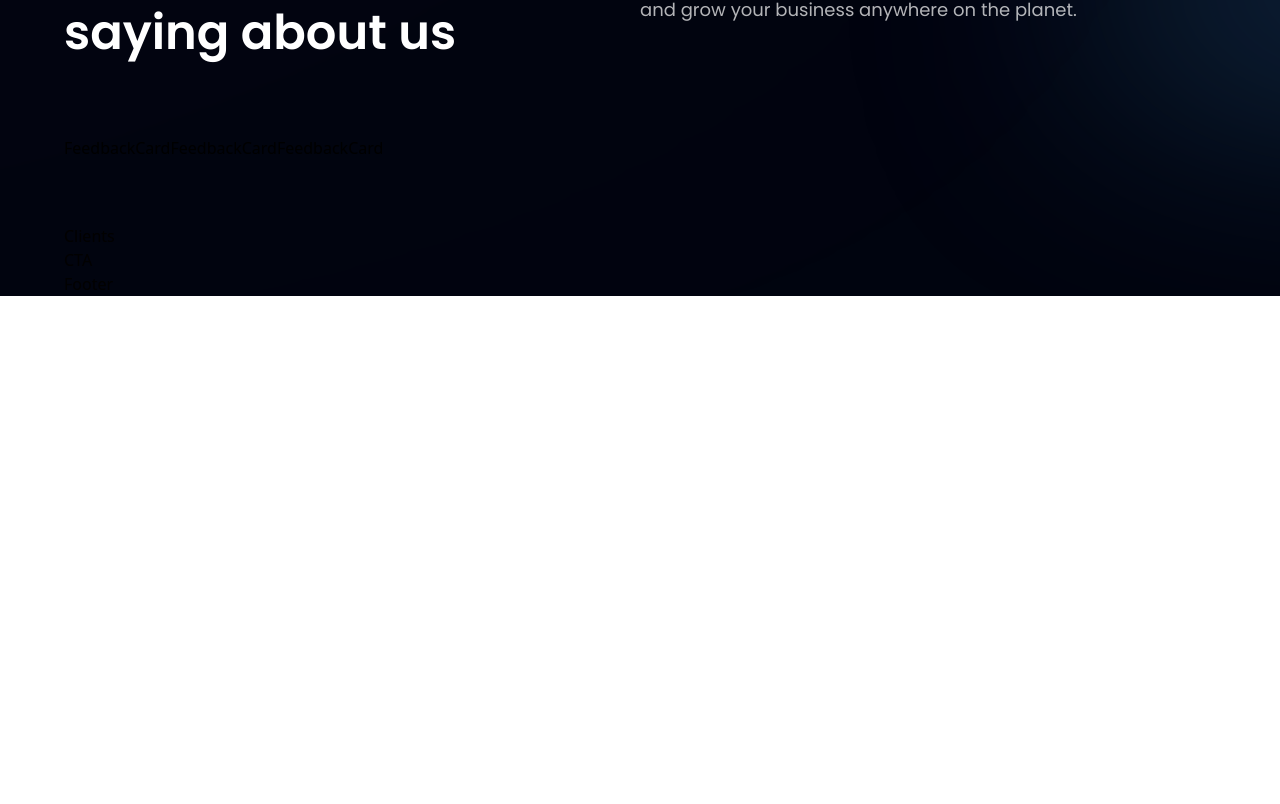
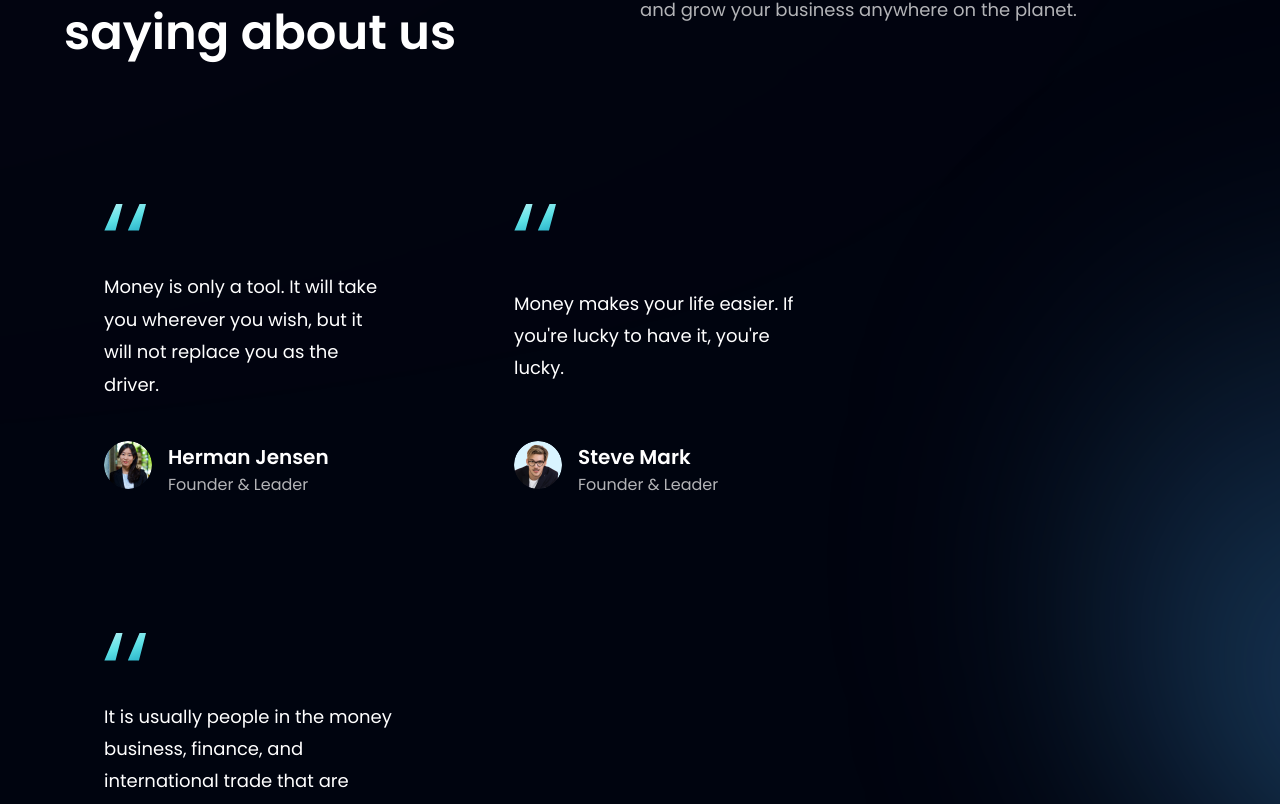
Before and after one commit to julien-muke/kivu_bank, a React (Vite) app: page / in a window 1280 px wide. Shown: the part 2896-3700 px from the top of the page. Before the commit the page ends 3192 px from the top, so only its background shows below. Built offline with nearby package versions, Linux system fonts and the light colour scheme.

Commit message:
⭐  tsect

```diff
--- a/src/components/FeedbackCard.jsx
+++ b/src/components/FeedbackCard.jsx
@@ -1,9 +1,25 @@
-import React from 'react'
+import { quotes } from "../assets";
 
-const FeedbackCard = () => {
-  return (
-    <div>FeedbackCard</div>
-  )
-}
+const FeedbackCard = ({ content, name, title, img }) => (
+  <div className="flex justify-between flex-col px-10 py-12 rounded-[20px]  max-w-[370px] md:mr-10 sm:mr-5 mr-0 my-5 feedback-card">
+    <img src={quotes} alt="double_quotes" className="w-[42.6px] h-[27.6px] object-contain" />
+    <p className="font-poppins font-normal text-[18px] leading-[32.4px] text-white my-10">
+      {content}
+    </p>
 
-export default FeedbackCard
+    <div className="flex flex-row">
+      <img src={img} alt={name} className="w-[48px] h-[48px] rounded-full" />
+      <div className="flex flex-col ml-4">
+        <h4 className="font-poppins font-semibold text-[20px] leading-[32px] text-white">
+          {name}
+        </h4>
+        <p className="font-poppins font-normal text-[16px] leading-[24px] text-dimWhite">
+          {title}
+        </p>
+      </div>
+    </div>
+  </div>
+);
+
+
+export default FeedbackCard;
```
